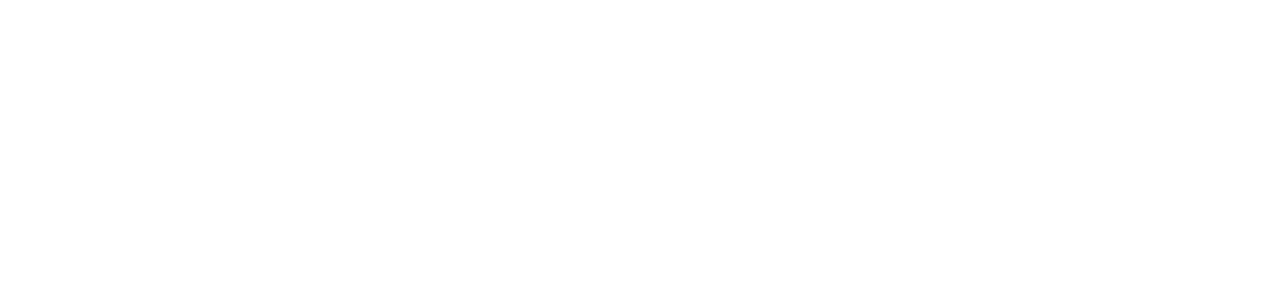
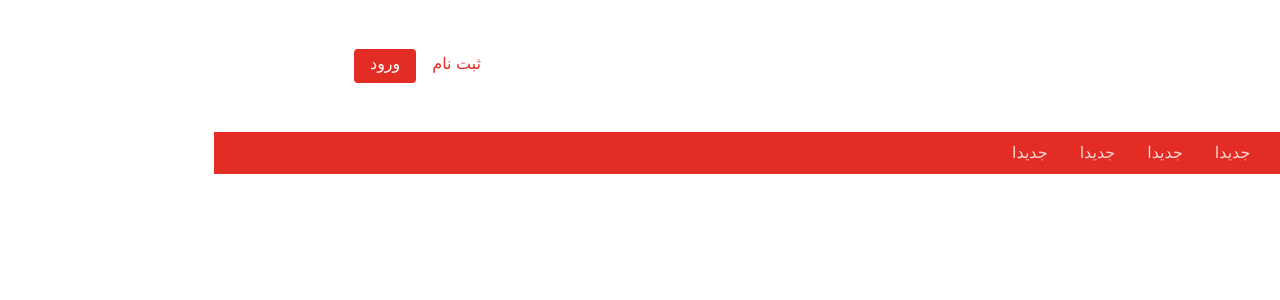
Before and after one commit to danialnoaein/virgolclone, a React (Create React App) app: page / in a window 1280 px wide. Shown: the top 300 px of the page. Built offline with nearby package versions, Linux system fonts and the light colour scheme.

Commit message:
feat: add header in feed page

```diff
--- /dev/null
+++ b/src/pages/feed/Styles.module.css
@@ -0,0 +1,53 @@
+.wrapper{
+    max-width: 1000px;
+    margin: 0 auto;
+}
+.header{
+    display: flex;
+    justify-content: space-between;
+    padding: 32px;
+}
+.logo{
+    width: 64px;
+    height: 64px;
+}
+.authLinks{
+    display: flex;
+    align-items: center;
+}
+.authLinks a{
+    text-decoration: none;
+    padding: 4px 16px;
+    color: #e32c23;
+    height: 26px;
+}
+.authLinks a.login{
+    background-color: #e32c23;
+    border-radius: 4px;
+    color:#ffffff;
+}
+
+/*--------*/
+/* Navbar */
+/*--------*/
+.navbar{
+    background-color: #e32c23;
+}
+.navbar ul{
+    max-width: 1000px;
+    height: 42px;
+    margin: 0 auto;
+    list-style-type: none;
+}
+.navbar ul li{
+    float: right;
+}
+.navbar ul li a{
+    display: inline-block;
+    padding: 10px 16px;
+    color: #ffffff;
+    opacity: 0.8;
+}
+.navbar ul li a:hover{
+    opacity: 1;
+}
--- /dev/null
+++ b/src/pages/feed/components/Header.jsx
@@ -0,0 +1,19 @@
+import Styles from "../Styles.module.css";
+import Logo from "../../../assets/logo.png"
+const Header = () => {
+    return (
+    <>
+        <div className={`${Styles.header} ${Styles.wrapper}`}>
+            <div>
+                <img className={`${Styles.logo}`} src={Logo} alt="Logo" />
+            </div>
+            <div className={`${Styles.authLinks}`}>
+                <a href="/">ثبت نام</a>
+
+                <a className={`${Styles.login}`} href="/">ورود</a>
+            </div>
+        </div>
+    </> );
+}
+
+export default Header;
--- a/src/pages/feed/index.jsx
+++ b/src/pages/feed/index.jsx
@@ -1,5 +1,14 @@
+import Header from "./components/Header"
+import Navbar from "./components/Navbar";
+
 const Feed = () => {
-    return ( <><div>Feed</div></> );
+    return (
+    <>
+        <Header/>
+        <Navbar/>
+        <div>posts</div>
+    </>
+    );
 }
 
 export default Feed;
```
Also changed, not shown: src/assets/logo.png (added).
